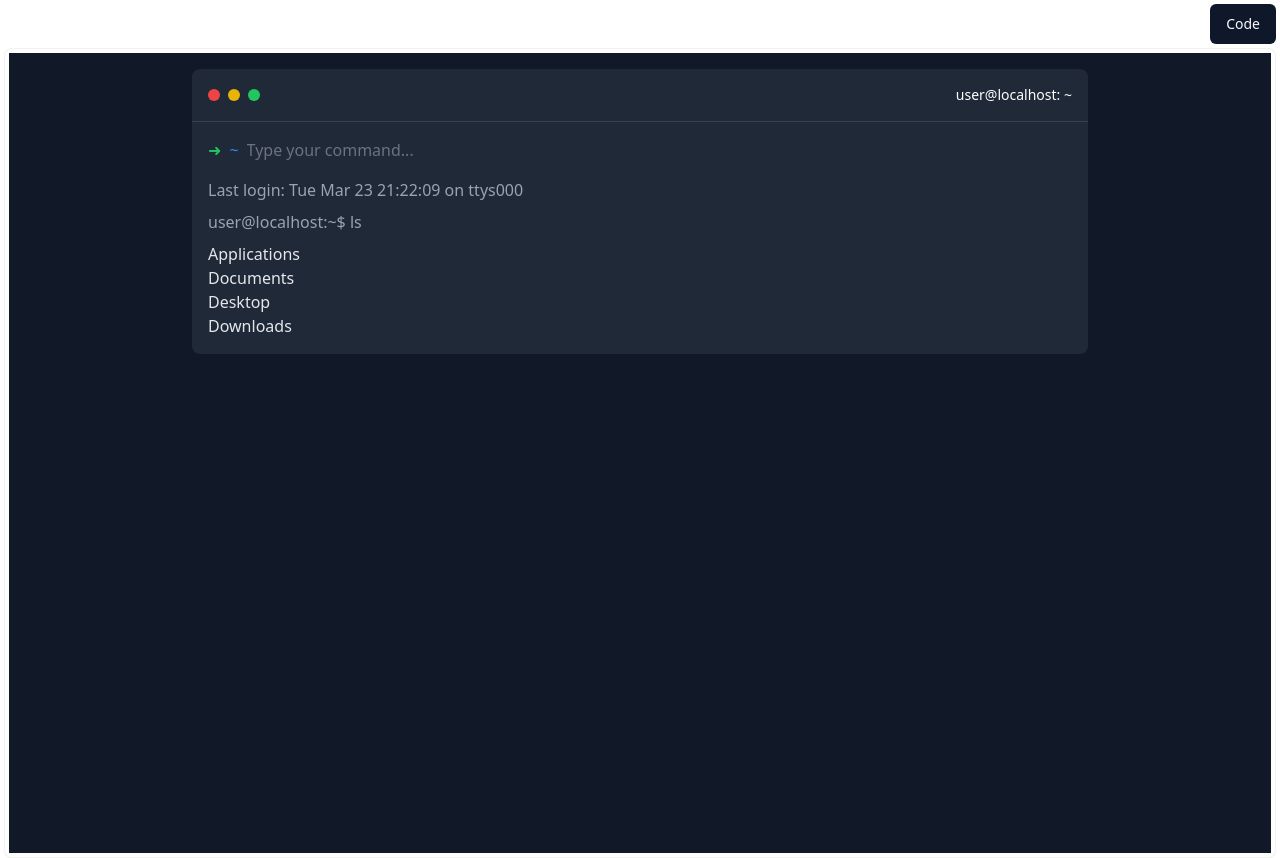
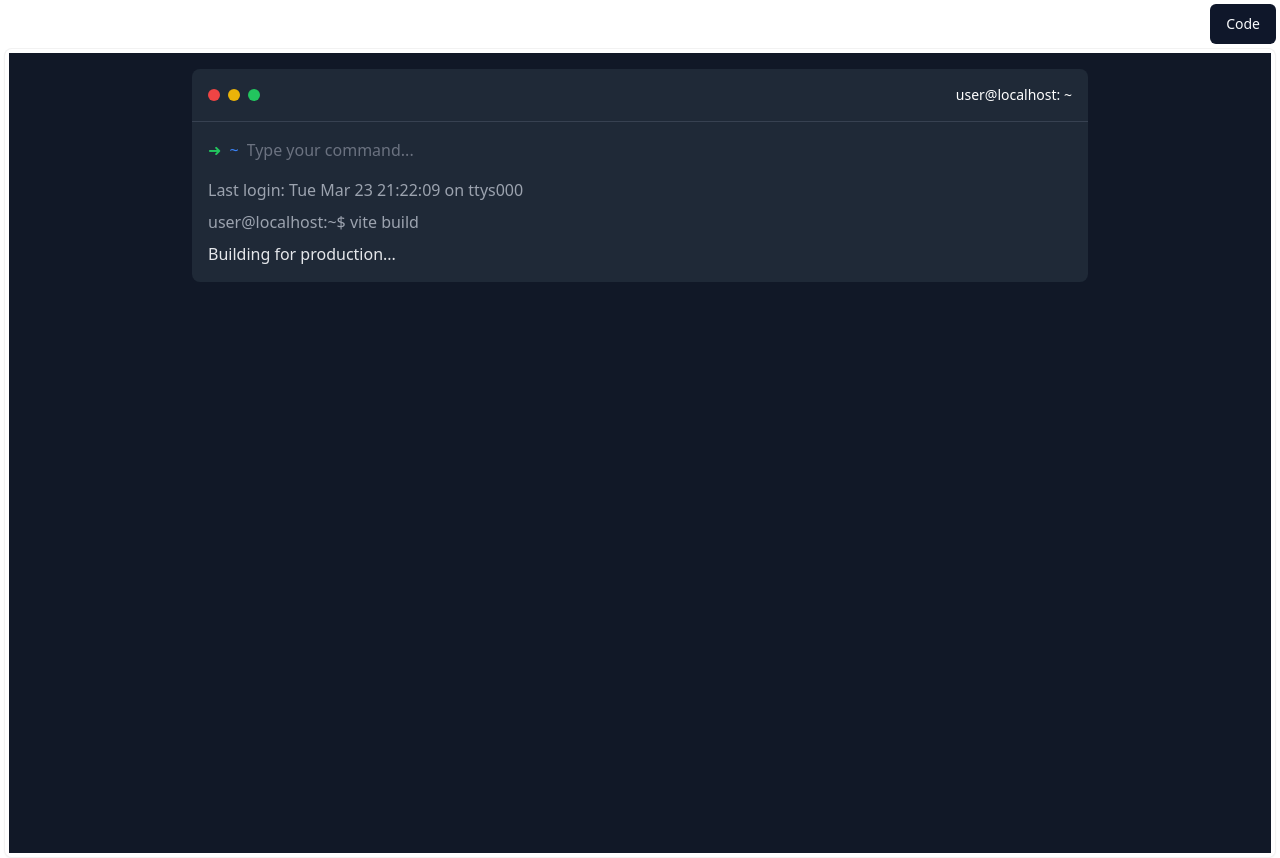
Before and after one commit to Yuyz0112/dewhale, a Vue app in the folder vue-preview-ui/: page / in a window 1280 px wide. Built offline with nearby package versions, Linux system fonts and the light colour scheme; the HTML template or start-up script is replaced by a standard one.

Commit message:
[vx.dev] prompt: {   "prompt": "创建一个终端 App，类似 MacOS 上的 Iterm2.\nchange the content in the terminal to vite build",   "images": [] }

```diff
--- a/vue-preview-ui/src/Preview.vue
+++ b/vue-preview-ui/src/Preview.vue
@@ -41,7 +41,8 @@ import { ref } from 'vue';
 
 const commandHistory = ref([
   { command: 'Last login: Tue Mar 23 21:22:09 on ttys000', output: '' },
-  { command: 'user@localhost:~$ ls', output: ['Applications', 'Documents', 'Desktop', 'Downloads'] },
+  // The initial command history now includes the 'vite build' command
+  { command: 'user@localhost:~$ vite build', output: 'Building for production...' },
   // Add more command history as needed
 ]);
 
```
